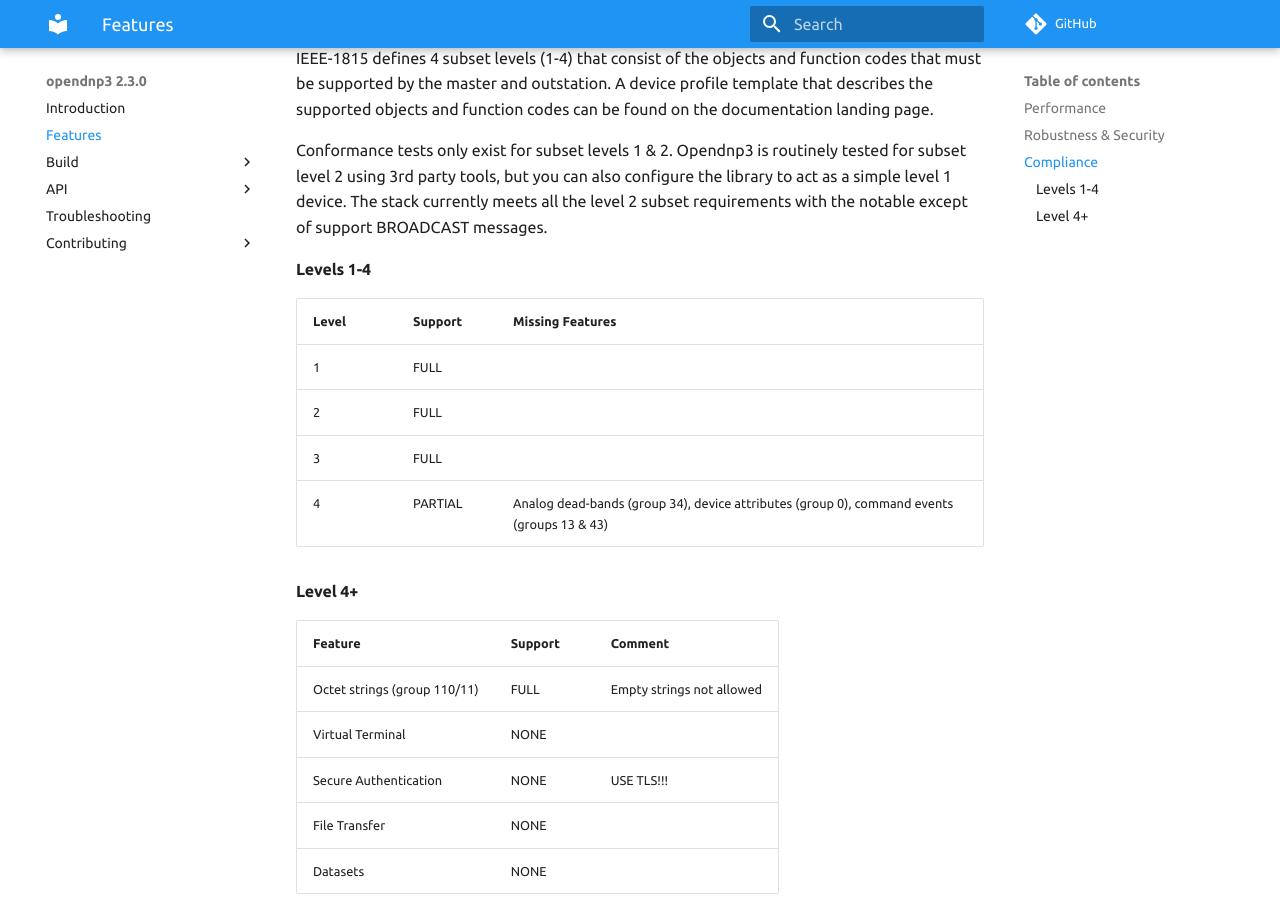
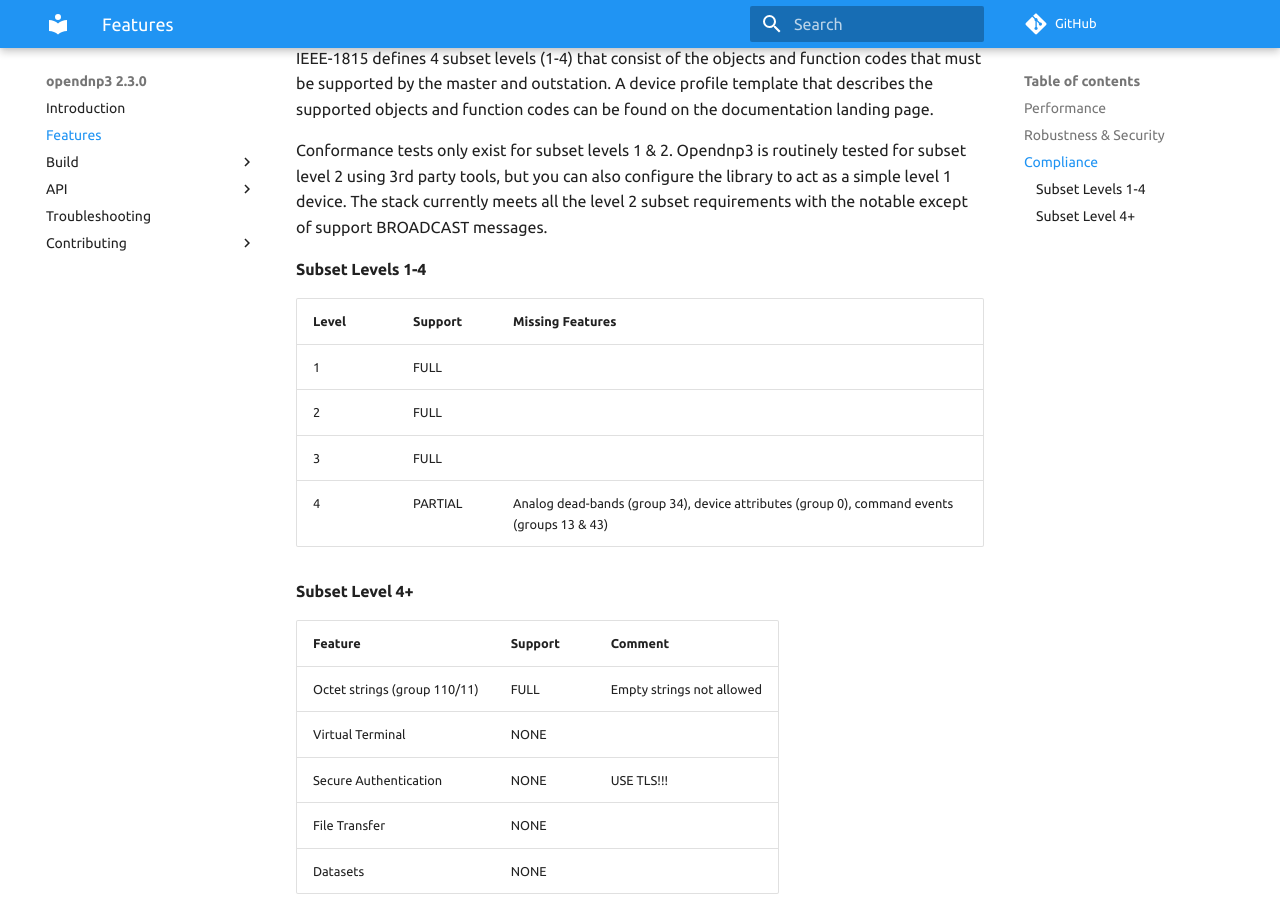
Before and after one commit to dnp3/opendnp3-guide, an MkDocs documentation site: the page built from docs/features/features.md, in a window 1280 px wide and 900 px high, scrolled down 808 px. Built offline with MkDocs 1.6.1 and Material for MkDocs 9.7.7, drawn with Linux system fonts in a browser that asks for light colours; comment, search, counter and statistics services are not loaded.

Commit message:
update the libraries page

```diff
--- a/docs/features/features.md
+++ b/docs/features/features.md
@@ -29,7 +29,7 @@ Conformance tests only exist for subset levels 1 & 2. Opendnp3 is routinely test
 you can also configure the  library to act as a simple level 1 device. The stack currently meets all the level 2 subset requirements
 with the notable except of support BROADCAST messages.
 
-#### Levels 1-4
+#### Subset Levels 1-4
 
 | Level   | Support | Missing Features                              |
 |---------|---------|-----------------------------------------------|
@@ -38,7 +38,7 @@ with the notable except of support BROADCAST messages.
 |    3    | FULL    |                                               |
 |    4    | PARTIAL | Analog dead-bands (group 34), device attributes (group 0), command events (groups 13 & 43) |
 
-#### Level 4+
+#### Subset Level 4+
 
 | Feature                         | Support | Comment                                       |
 |---------------------------------|---------|-----------------------------------------------|
```
Also changed, not shown: docs/index.md (+1 -1 lines), 2 other files.
